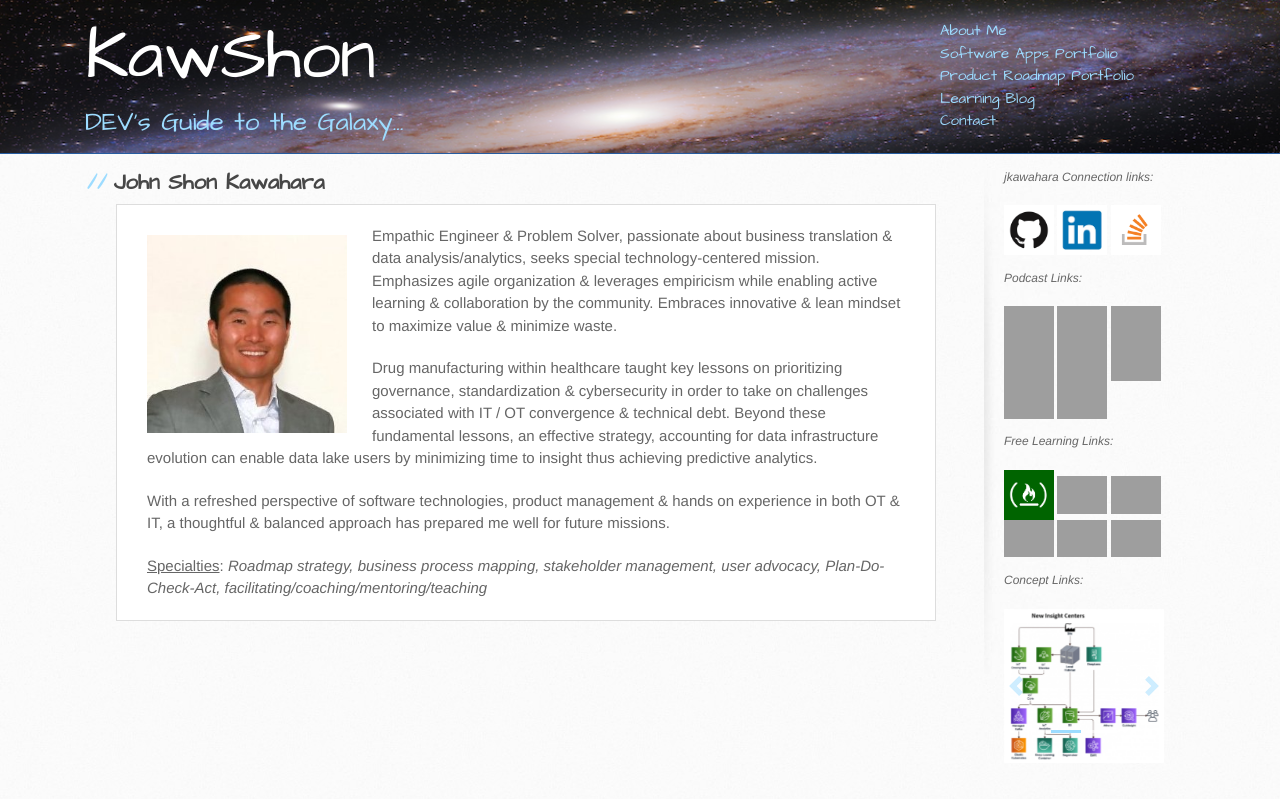
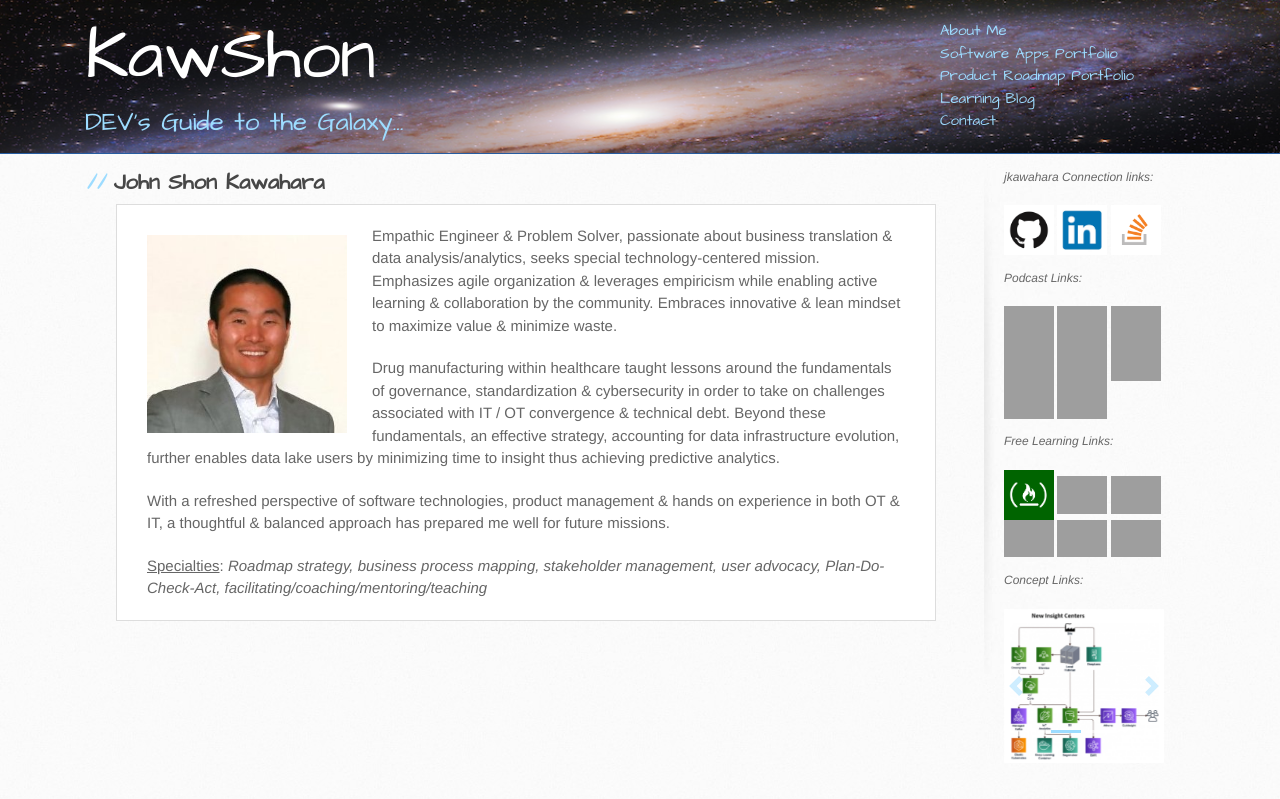
Before and after one commit to jkawahara/jkawahara.github.io, a Jekyll site: the page built from index.html, in a window 1280 px wide, cut to the strip 0-799 px from the top of the page. Built offline with Jekyll 4.4.1, drawn with Linux system fonts in a browser that asks for light colours; grey boxes are pictures that could not be loaded.

Commit message:
update About Me

```diff
--- a/index.html
+++ b/index.html
@@ -11,7 +11,7 @@ redirect_from:
   <img src="assets/images/jkawahara.jpg" class="auth-image" alt="John Kawahara">
 
   <p>Empathic Engineer & Problem Solver, passionate about business translation & data analysis/analytics, seeks special technology-centered mission. Emphasizes agile organization & leverages empiricism while enabling active learning & collaboration by the community. Embraces innovative & lean mindset to maximize value & minimize waste.</p>
-  <p>Drug manufacturing within healthcare taught key lessons on prioritizing governance, standardization & cybersecurity in order to take on challenges associated with IT / OT convergence & technical debt. Beyond these fundamental lessons, an effective strategy, accounting for data infrastructure evolution can enable data lake users by minimizing time to insight thus achieving predictive analytics.</p>
+  <p>Drug manufacturing within healthcare taught lessons around the fundamentals of governance, standardization & cybersecurity in order to take on challenges associated with IT / OT convergence & technical debt. Beyond these fundamentals, an effective strategy, accounting for data infrastructure evolution, further enables data lake users by minimizing time to insight thus achieving predictive analytics.</p>
   <p>With a refreshed perspective of software technologies, product management & hands on experience in both OT & IT, a thoughtful & balanced approach has prepared me well for future missions.</p>
   <p><u>Specialties</u>:<em>  Roadmap strategy, business process mapping, stakeholder management, user advocacy, Plan-Do-Check-Act, facilitating/coaching/mentoring/teaching</em></p>
 
```
